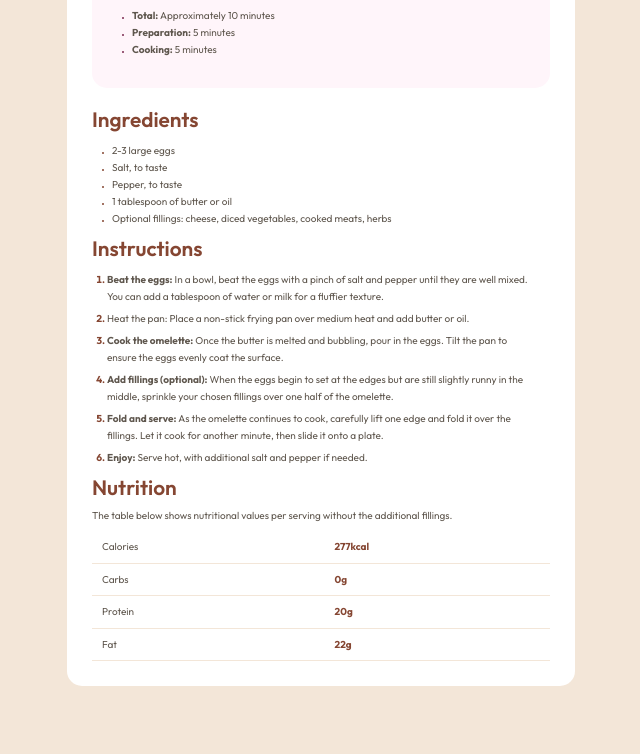
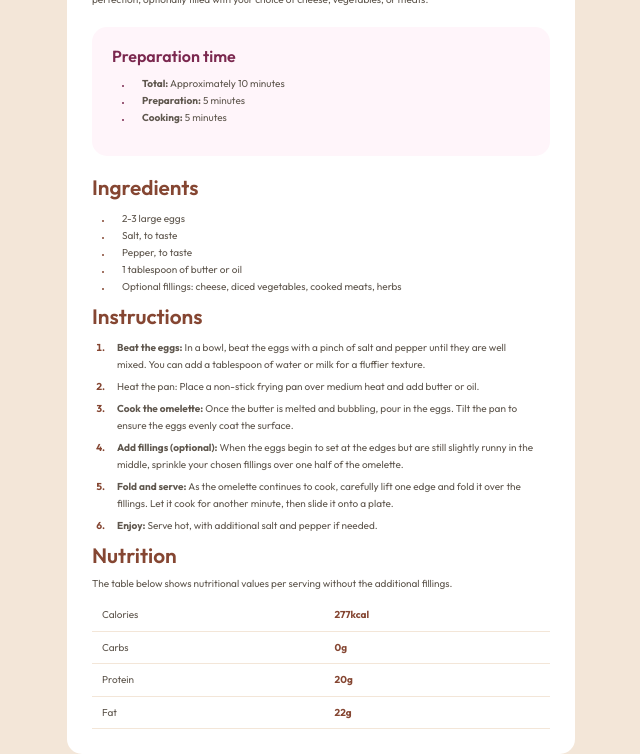
Before and after one commit to DevAhmedALQadi/recipe-page-main, a plain HTML site: page index.html in a window 1280 px wide. Shown: the part 457-1211 px from the top of the page, without its empty margins (319-959 px from the left). Drawn offline with Linux system fonts and the light colour scheme.

Commit message:
3 commit

```diff
--- a/assets/css/style.css
+++ b/assets/css/style.css
@@ -10,11 +10,14 @@ body{
 
 .recipe {
     background-color: white;
+    position: relative;
+    top: 68PX;
     width:458PX;
     margin:68px auto ;
     padding: 25px;
     border-radius: 15px;
     font-size: 16px;
+
 }
 .recipe img {
     width: 100%;
@@ -81,6 +84,7 @@ h4 {
 }
    li {
     line-height: 1.5;
+        padding-left: 10px;
 }
 .recipe .time ul li::marker {
 font-weight: normal;
@@ -125,3 +129,7 @@ td:nth-child(2) {
      font-size: 10px;
 
   }
+  ul li::marker {
+  margin-right: 10px;
+
+}
```
